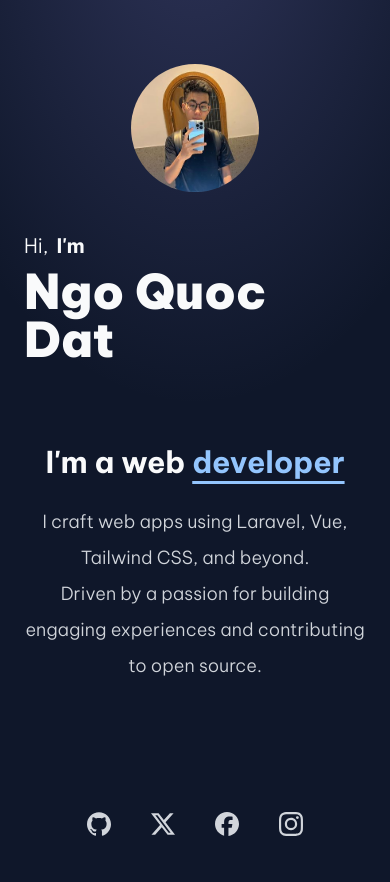
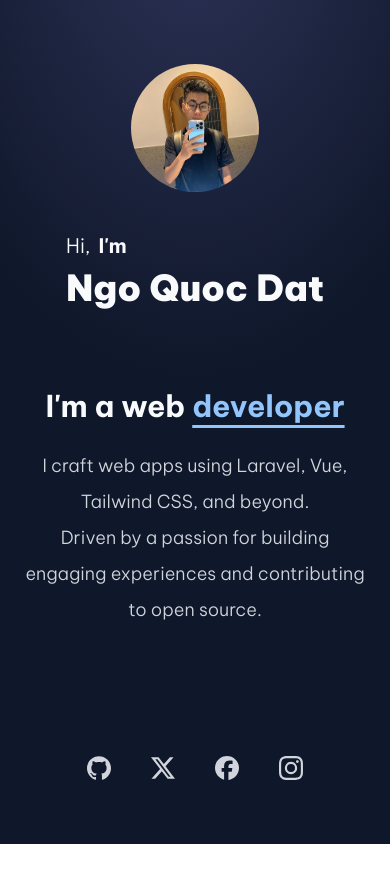
Before and after one commit to datlechin/ngoquocdat.dev, a Vue app: page / in a window 390 px wide. Shown: the top 882 px of the page. After the commit the page ends 844 px from the top, so only its background shows below. Built offline with nearby package versions, Linux system fonts and the light colour scheme; the HTML template or start-up script is replaced by a standard one.

Commit message:
Update font size in App.vue

```diff
--- a/src/App.vue
+++ b/src/App.vue
@@ -26,7 +26,7 @@ import SocialList from './components/SocialList.vue'
             <span class="font-bold">I'm</span>
           </div>
           <h2
-            class="group-hover:translate-x-1 transition-all text-5xl sm:text-7xl font-black"
+            class="group-hover:translate-x-1 transition-all text-4xl sm:text-7xl font-black"
           >
             Ngo Quoc Dat
           </h2>
```
